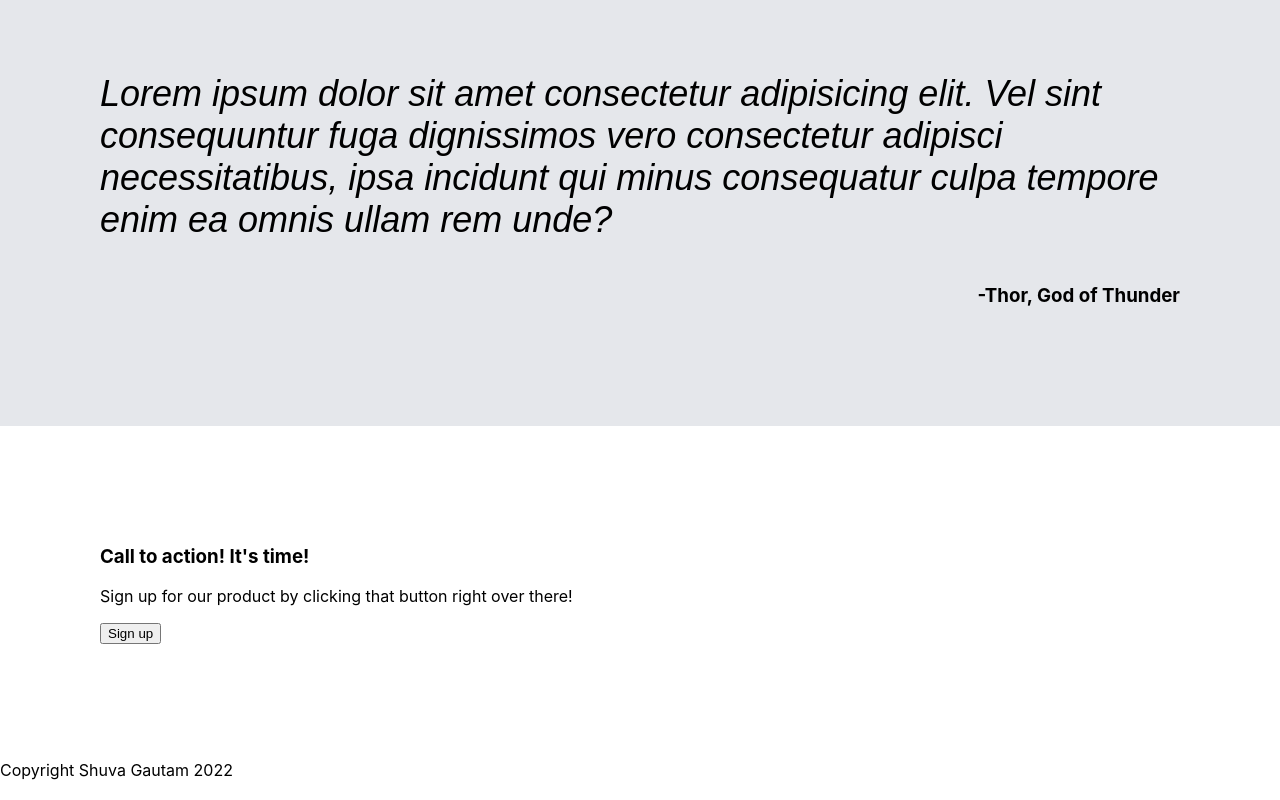
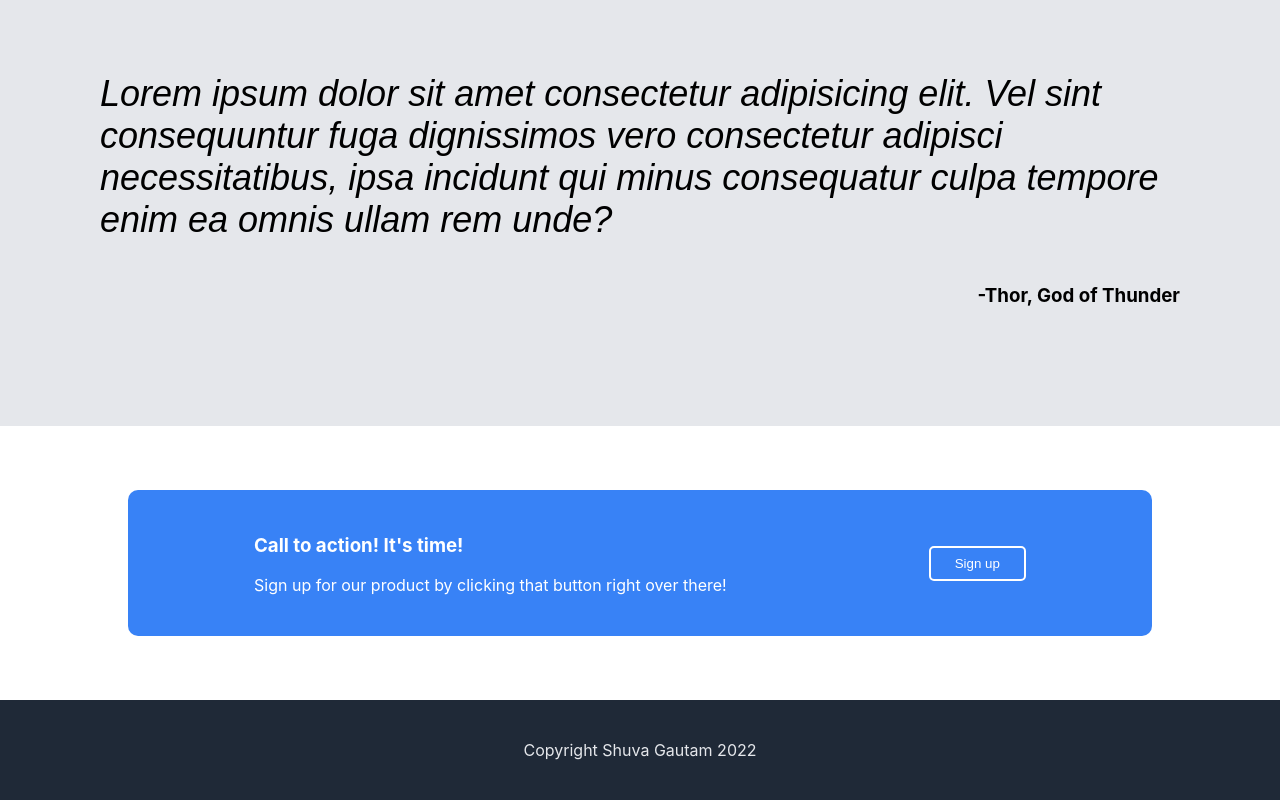
Before and after one commit to NarayanGautam/Landing-Page, a plain HTML site: page index.html in a window 1280 px wide. Shown: the part 1105-1905 px from the top of the page. Drawn offline with Linux system fonts and the light colour scheme.

Commit message:
finished styling site

```diff
--- a/index.html
+++ b/index.html
@@ -57,9 +57,13 @@
             <h3>-Thor, God of Thunder</h3>
         </div>
         <div class="cta">
-            <h3>Call to action! It's time!</h3>
-            <p>Sign up for our product by clicking that button right over there!</p>
-            <button>Sign up</button>
+            <div class="cta-left">
+                <h3>Call to action! It's time!</h3>
+                <p>Sign up for our product by clicking that button right over there!</p>
+            </div>
+            <div class="cta-right">
+                <button>Sign up</button>
+            </div>
         </div>
     </main>
     <footer>
--- a/styles.css
+++ b/styles.css
@@ -30,8 +30,6 @@ nav ul {
 
 nav ul li a{
     padding: 20px;
-    border: 2px solid red;
-    border-radius: 20px;
     color: #e5e7eb;
     font-size: 18px;
     text-decoration: none;
@@ -137,5 +135,34 @@ nav ul li a:hover::after{
 }
 
 .cta {
-    padding: 100px;
+    margin: 5% 10%;
+    padding: 25px;
+    background-color: #3882f6;
+    border-radius: 10px;
+    display: flex;
+    align-items: center;
+    justify-content: space-around;
+    color: white;
 }
+
+.cta-right button{
+    color: white;
+    background-color: #3882f6;
+    padding: 8px 24px;
+    border: 2px solid white;
+    border-radius: 5px;
+}
+
+button:hover {
+    background-color: white;
+    color: black
+}
+
+footer {
+    height: 100px;
+    background-color: #1f2937;
+    color: #e5e7eb;
+    display: flex;
+    align-items: center;
+    justify-content: center;
+}
```
